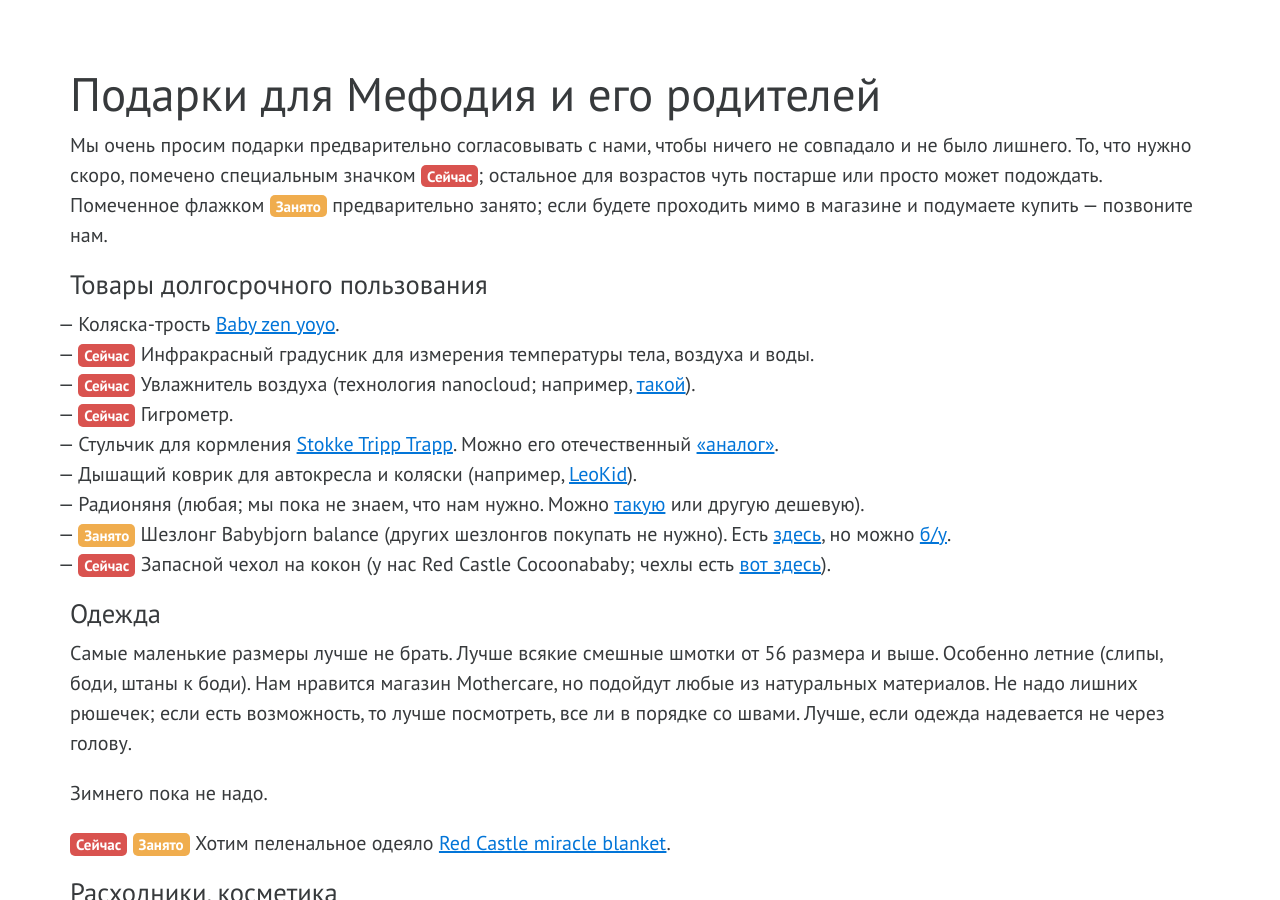
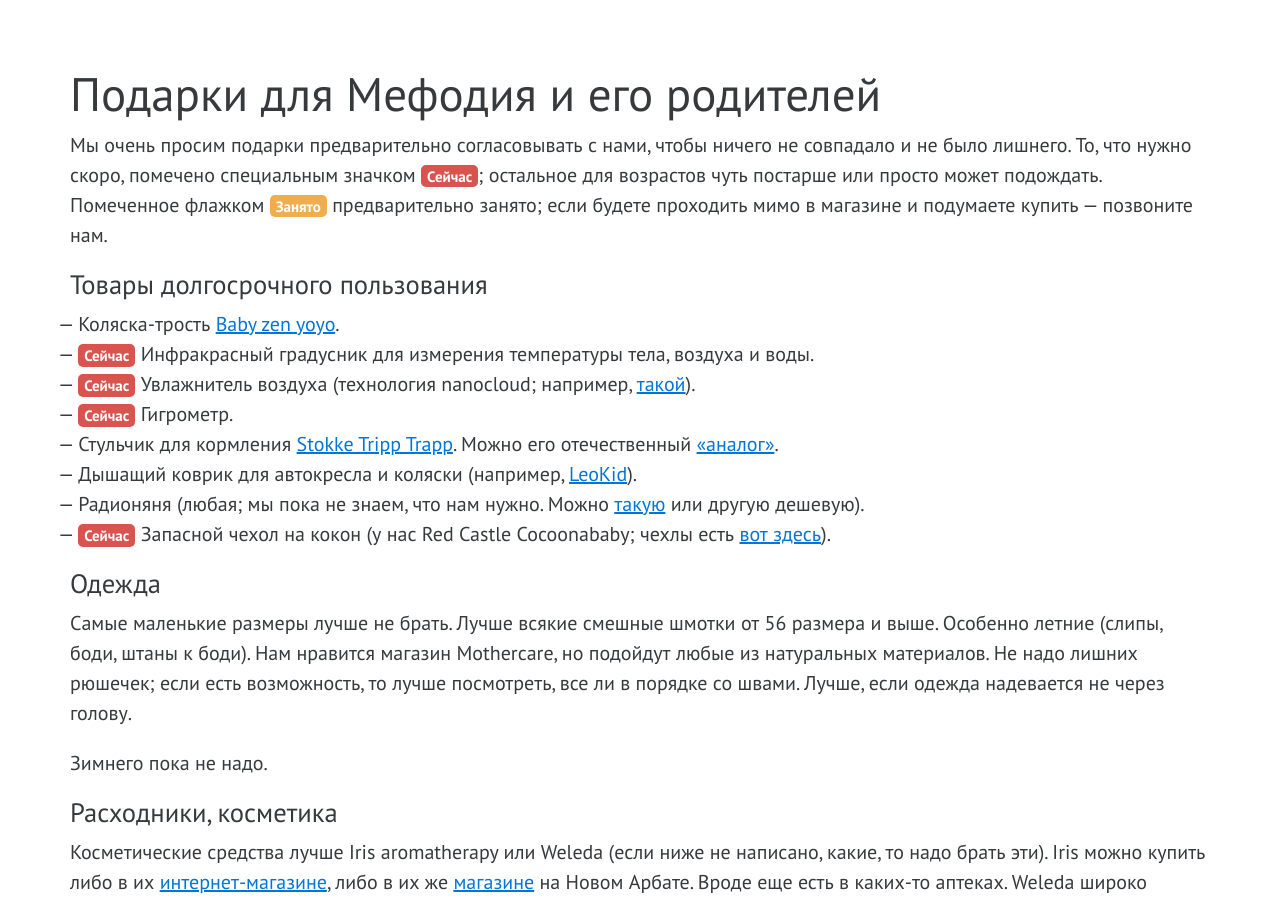
Before and after one commit to stepashka/akho.github.io, a Jekyll site: the page built from baby-wishlist.md, in a window 1280 px wide and 900 px high. Built offline with Jekyll 4.4.1, drawn with Linux system fonts in a browser that asks for light colours.

Commit message:
bouncer and swaddler

```diff
--- a/baby-wishlist.md
+++ b/baby-wishlist.md
@@ -16,7 +16,6 @@ permalink: /baby-wishlist/
 - Стульчик для кормления [Stokke Tripp Trapp](http://www.istokke.ru/stulya/tripp-trapp/). Можно его отечественный [«аналог»](http://kid-fix.ru).
 - Дышащий коврик для автокресла и коляски (например, [LeoKid](http://kids.wikimart.ru/walks_and_tours/child_carseats/accessories_carchair/model/72258775/matrasy_leokid_dyshashhijj_kovrik_krasnyjj/)).
 - Радионяня (любая; мы пока не знаем, что нам нужно. Можно [такую](https://market.yandex.ru/product/13414678?hid=989023) или другую дешевую).
-- <span class="label label-warning">Занято</span> Шезлонг Babybjorn balance (других шезлонгов покупать не нужно). Есть [здесь](http://www.mytoys.ru/BabyBjorn-Кресло-шезлонг-Balance-Soft-BabyBjorn-бежевый/Кресла-качалки-качели-и-шезлон/KID/ru-mt.ba.ca32.02/2621983?utm_content=17218360&utm_medium=CPC&mc=RUS_MTS_ONL_PSE_yandex-market_feed_ps_1&ymclid=64282486011518798630002&utm_campaign=17218330&utm_source=ymarket&frommarket=https%3A%2F%2Fmarket.yandex.ru%2Fsearch.xml%3Fclid%3D545%26cvredirect%3D0%26text%3Dbabybjorn+balance&utm_term=2621983), но можно [б/у](https://www.avito.ru/moskva?q=babybjorn+balance).
 - <span class="label label-danger">Сейчас</span> Запасной чехол на кокон (у нас Red Castle Cocoonababy; чехлы есть [вот здесь](http://www.olant-shop.ru/catalog/olant/?ID=38336&SECTION_ID=195004)).
 
 #### Одежда
@@ -24,8 +23,6 @@ permalink: /baby-wishlist/
 Самые маленькие размеры лучше не брать. Лучше всякие смешные шмотки от 56 размера и выше. Особенно летние (слипы, боди, штаны к боди). Нам нравится магазин Mothercare, но подойдут любые из натуральных материалов. Не надо лишних рюшечек; если есть возможность, то лучше посмотреть, все ли в порядке со швами. Лучше, если одежда надевается не через голову.
 
 Зимнего пока не надо.
-
-<span class="label label-danger">Сейчас</span> <span class="label label-warning">Занято</span> Хотим пеленальное одеяло [Red Castle miracle blanket](http://www.olant-shop.ru/catalog/olant/?ID=114525&SECTION_ID=2087).
 
 #### Расходники, косметика
 
```
